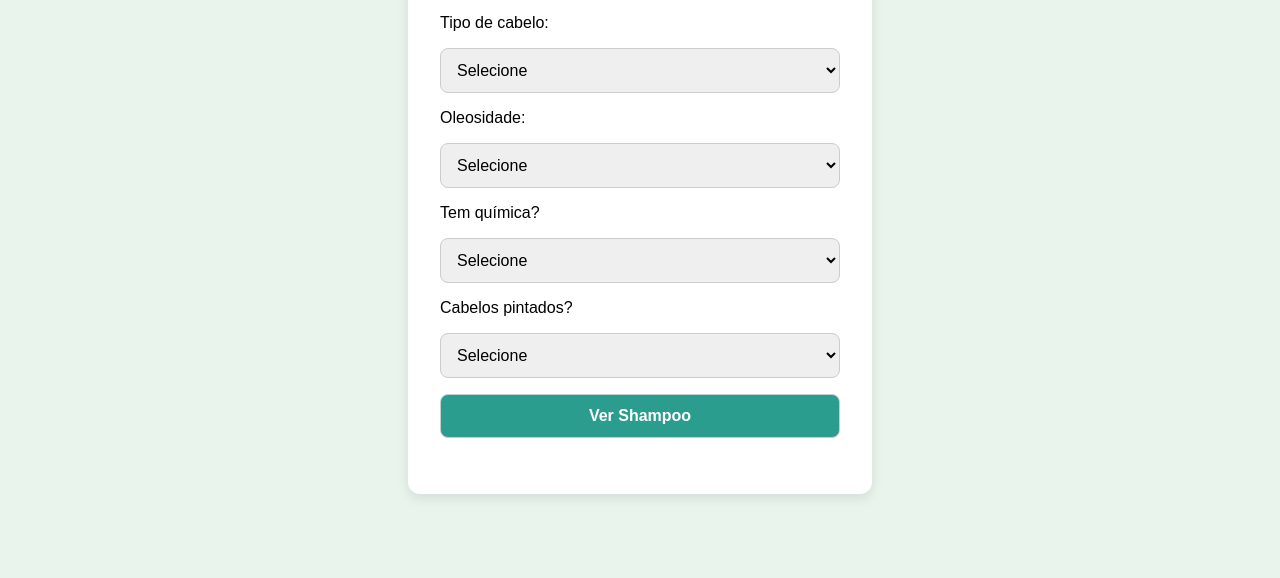
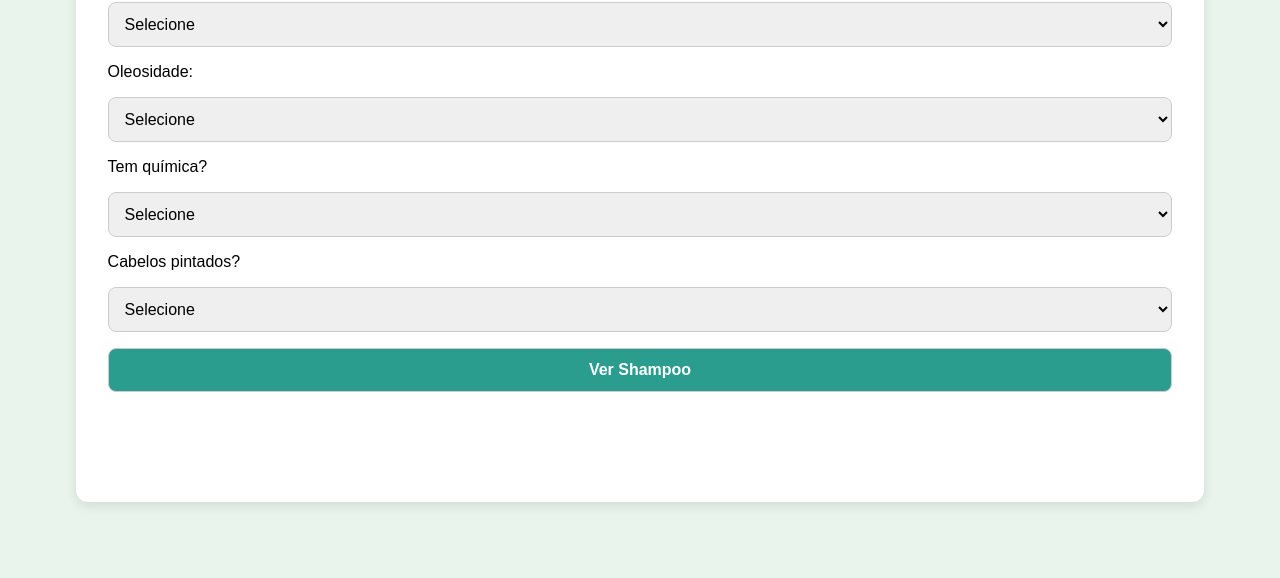
Before and after one commit to Thales2323/Site-shampoo, a plain HTML site: page index.html in a window 1280 px wide. Shown: the part 222-800 px from the top of the page. Drawn offline with Linux system fonts and the light colour scheme.

Commit message:
Update style.css

```diff
--- a/style.css
+++ b/style.css
@@ -1,21 +1,26 @@
 body {
+  margin: 0;
+  padding: 0;
   font-family: Arial, sans-serif;
   background-color: #e9f5ec;
-  margin: 0;
-  padding: 0;
-  display: flex;
-  align-items: center;
-  justify-content: center;
-  min-height: 100vh;
+  height: 100vh;
+  width: 100vw;
+  overflow: hidden;
 }
 
 .container {
+  position: absolute;
+  top: 2cm;
+  bottom: 2cm;
+  left: 2cm;
+  right: 2cm;
   background-color: #fff;
   padding: 2rem;
   border-radius: 12px;
   box-shadow: 0 4px 12px rgba(0, 0, 0, 0.1);
-  max-width: 400px;
-  width: 100%;
+  overflow-y: auto;
+  display: flex;
+  flex-direction: column;
 }
 
 h1 {
@@ -28,6 +33,7 @@ form {
   display: flex;
   flex-direction: column;
   gap: 1rem;
+  flex-grow: 1;
 }
 
 select, button {
```
